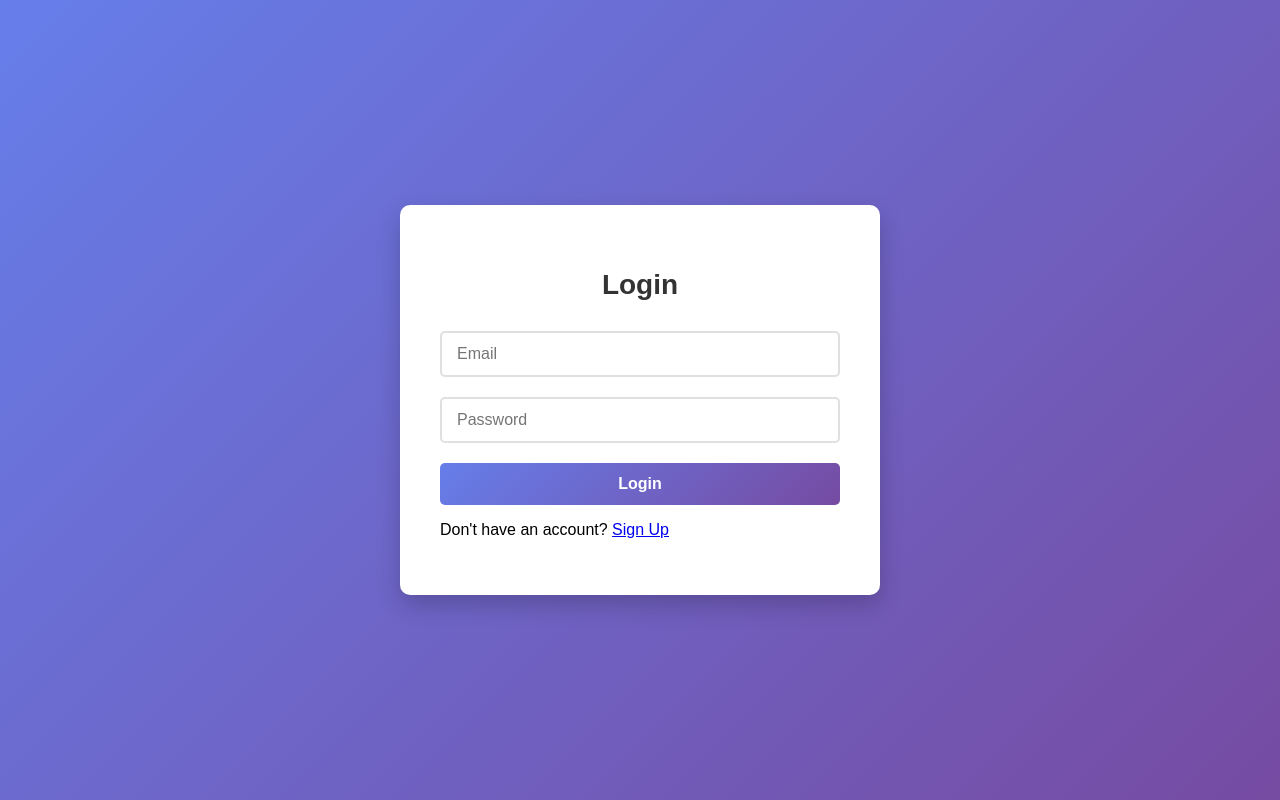
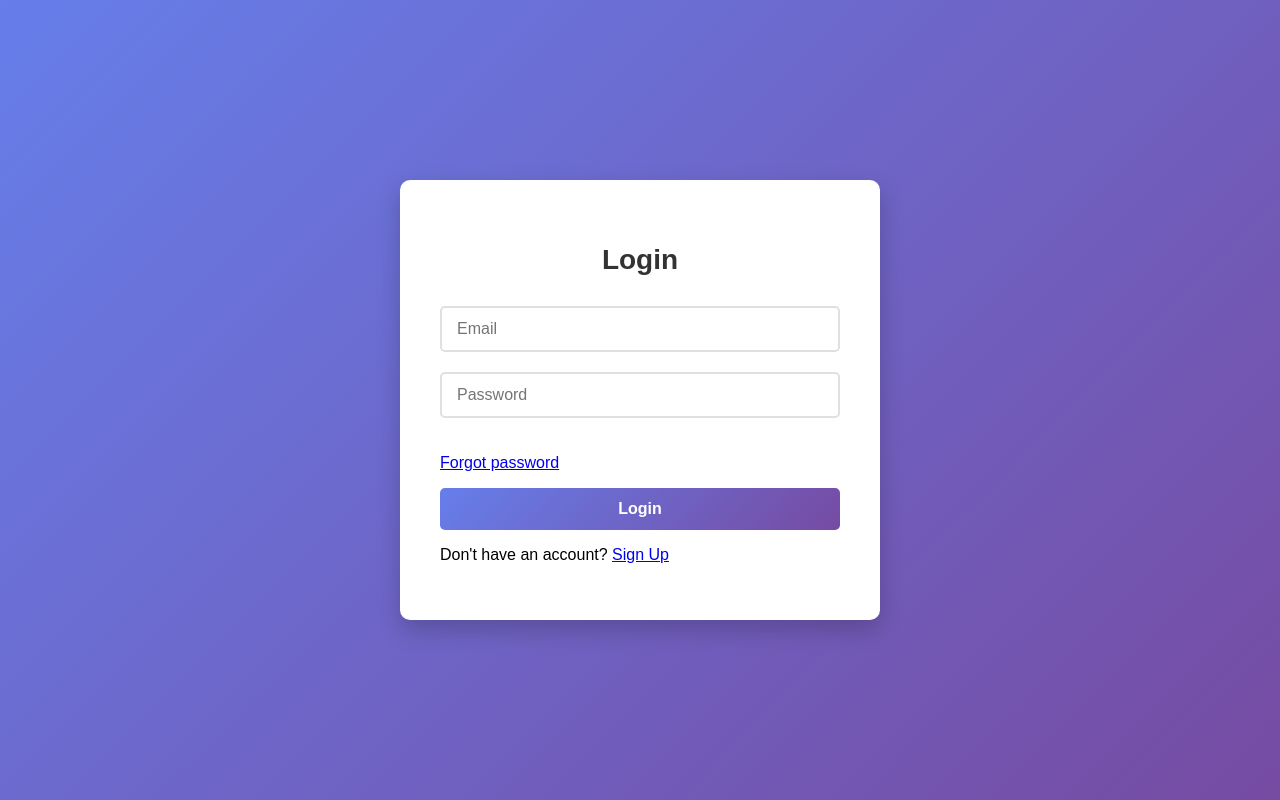
Before and after one commit to vivekkp1212006/Natural-Disaster-Alert-System, a React (Create React App) app in the folder frontend/: page /login in a window 1280 px wide. Built offline with nearby package versions, Linux system fonts and the light colour scheme.

Commit message:
minor UX improvements

```diff
--- a/frontend/src/App.js
+++ b/frontend/src/App.js
@@ -3,6 +3,8 @@
 import Login from "./pages/login";
 import VerifyOtp from "./pages/verifyOtp";
 import Signup from "./pages/signup";
+import ForgotPassword from "./pages/forgotPassword";
+import ResetPassword from "./pages/resetPassword";
 
 function App() {
   return (
@@ -12,6 +14,8 @@
         <Route path="/login" element={<Login />} />
         <Route path="/signup" element={<Signup />} />
         <Route path="/verify-otp" element={<VerifyOtp />} />
+        <Route path="/forgot-password" element={<ForgotPassword />} />
+        <Route path="/reset-password" element={<ResetPassword />} />
       </Routes>
     </Router>
   );
--- a/frontend/src/pages/login.jsx
+++ b/frontend/src/pages/login.jsx
@@ -51,7 +51,7 @@
               onChange={(e) => setPassword(e.target.value)}
             />
           </div>
-
+          <p><Link to={"/forgot-password"}>Forgot password</Link></p>
           <button type="submit" className="login-button">
             Login
           </button>
```
